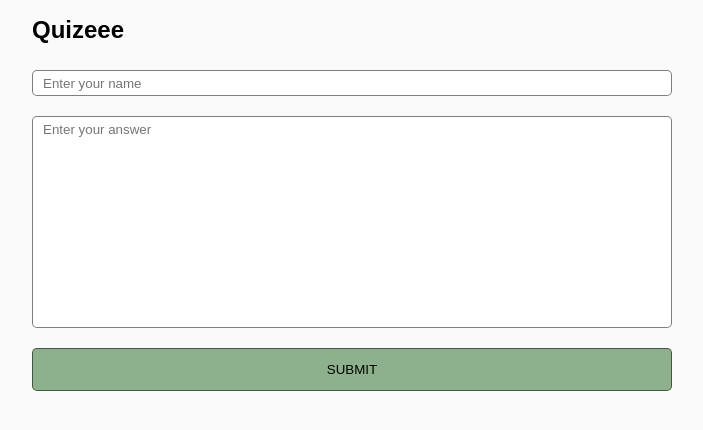
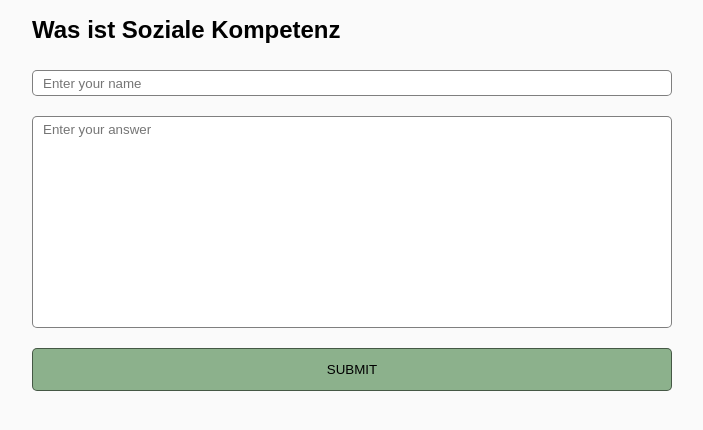
Before and after one commit to finia2NA/feedback-server, a website: page Node/public/index.html in a window 1280 px wide. Shown: the whole page, without its empty margins (288-991 px from the left). Drawn offline with Linux system fonts and the light colour scheme.

Commit message:
Proper Title for survey

```diff
--- a/Node/public/index.html
+++ b/Node/public/index.html
@@ -5,14 +5,14 @@
     <meta charset="UTF-8">
     <meta name="viewport" content="width=device-width, initial-scale=1.0">
     <meta http-equiv="X-UA-Compatible" content="ie=edge">
-    <title>Quizeee</title>
+    <title>Was ist Soziale Kompetenz🤔</title>
 
     <link rel="stylesheet" href="main.css">
 </head>
 
 <body>
     <div class="container">
-        <h1 class="header">Quizeee</h1>
+        <h1 class="header">Was ist Soziale Kompetenz</h1>
         <form class="form" action="/" method="post">
             <input class="form__input" type="text" name="name" placeholder="Enter your name" required>
             <textarea class="form__textarea" name="data" placeholder="Enter your answer" required></textarea>
```
